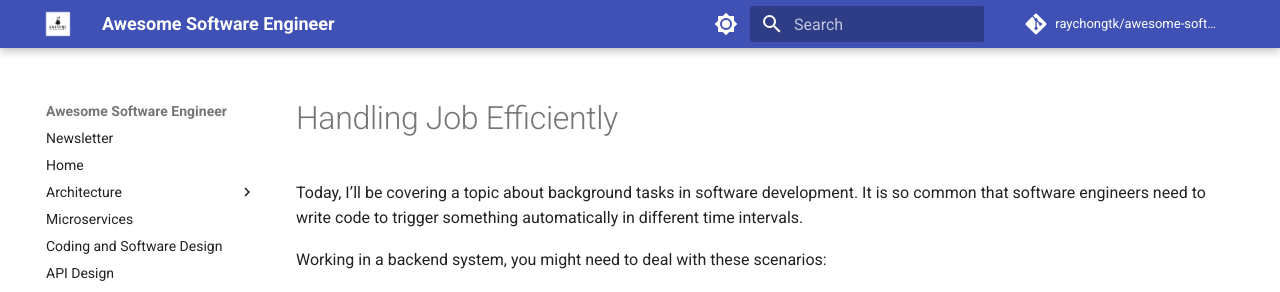
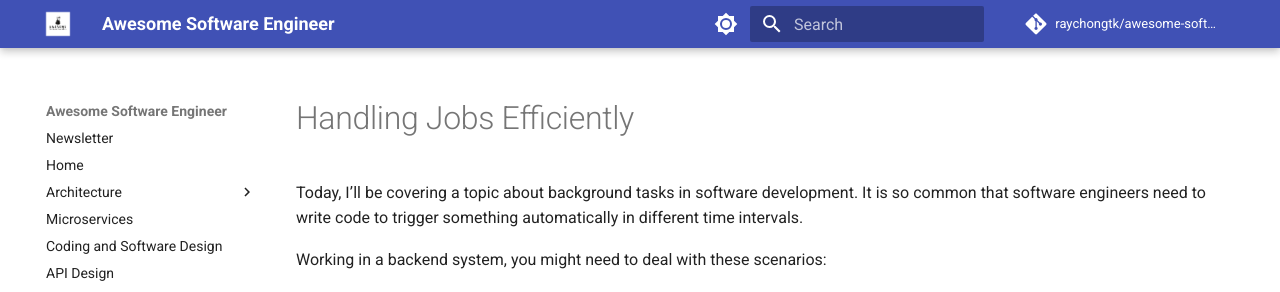
Before and after one commit to raychongtk/awesome-software-engineer, an MkDocs documentation site: the page built from docs/architecture/handling-job-efficiently.md, in a window 1280 px wide and 900 px high. Shown: the top 292 px of the window. Built offline with MkDocs 1.6.1 and Material for MkDocs 9.7.7, drawn with Linux system fonts in a browser that asks for light colours; comment, search, counter and statistics services are not loaded.

Commit message:
handle job efficiently

```diff
--- a/docs/architecture/handling-job-efficiently.md
+++ b/docs/architecture/handling-job-efficiently.md
@@ -1,4 +1,4 @@
-# Handling Job Efficiently
+# Handling Jobs Efficiently
 Today, I’ll be covering a topic about background tasks in software development. It is so common that software engineers need to write code to trigger something automatically in different time intervals.
 
 Working in a backend system, you might need to deal with these scenarios:
```
